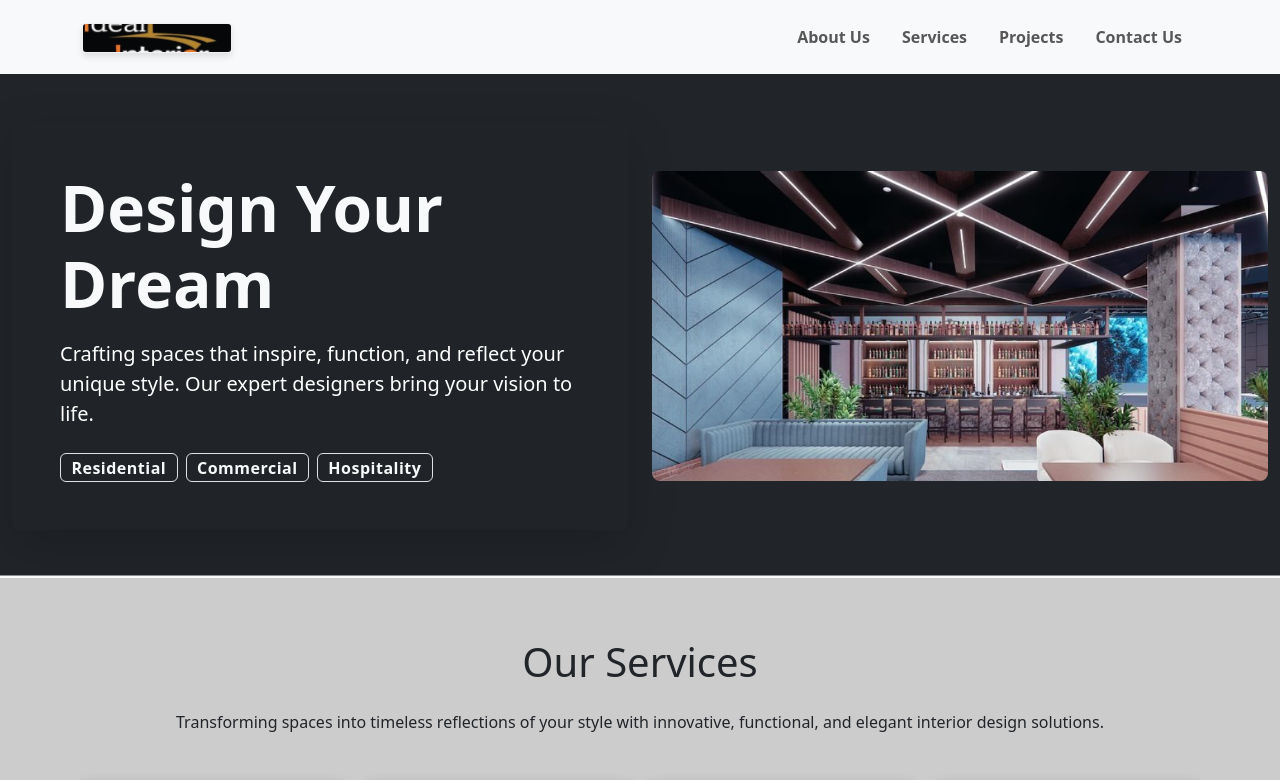
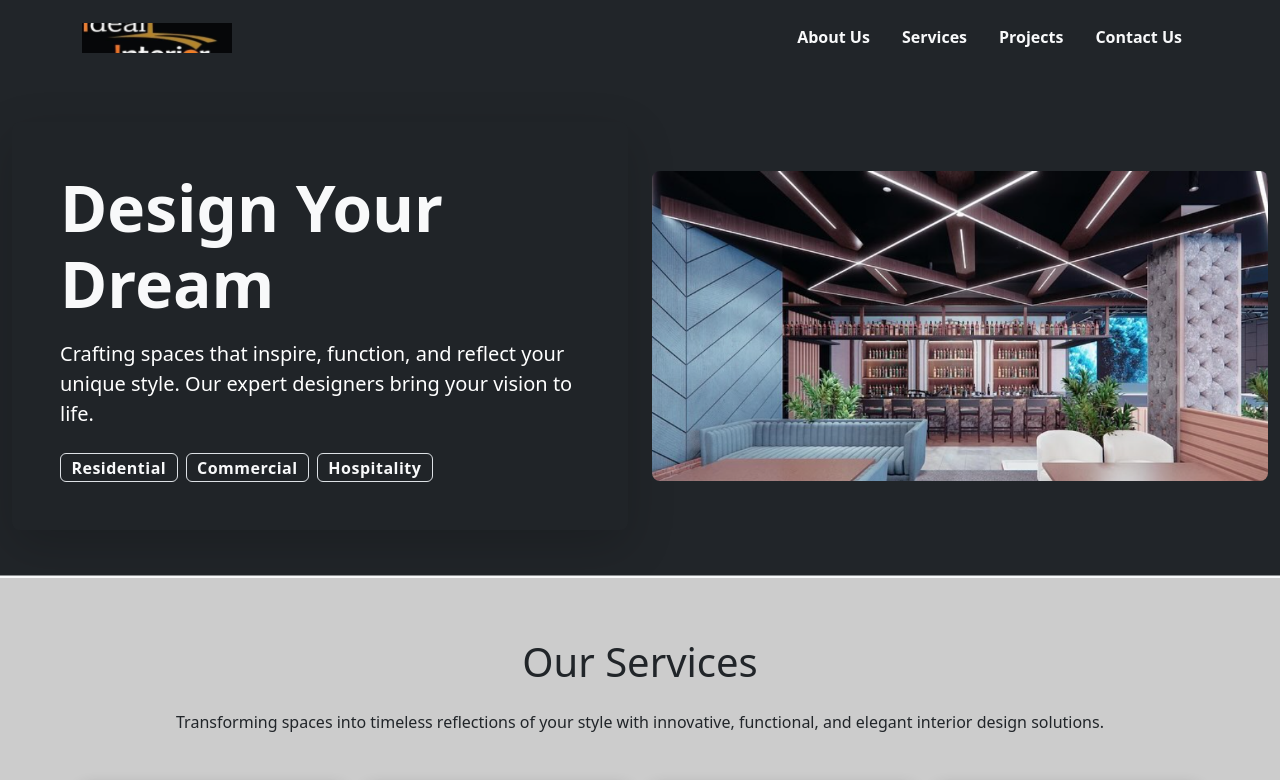
Before and after one commit to prabaldeshar/interior-website, a Next.js app: page / in a window 1280 px wide. Shown: the top 780 px of the page. Built offline with nearby package versions, Linux system fonts and the light colour scheme.

Commit message:
Refactor NavBar styles for improved visibility; update global font family for consistency

```diff
--- a/components/NavBar.js
+++ b/components/NavBar.js
@@ -27,7 +27,7 @@ const NavLink = ({ href, children }) => {
       <a
         href={href}
         onClick={handleClick}
-        className="nav-link px-3 py-2 text-gray-600 hover:bg-light hover:text-primary rounded-md fw-semibold"
+        className="nav-link px-3 py-2 text-light hover:bg-light hover:text-primary rounded-md fw-semibold"
       >
         {children}
       </a>
@@ -37,7 +37,7 @@ const NavLink = ({ href, children }) => {
 
 const NavBar = () => {
   return (
-    <nav className="navbar navbar-expand-lg navbar-light bg-light shadow-sm py-3">
+    <nav className="navbar navbar-expand-lg navbar-dark bg-dark shadow-sm py-3">
       <div className="container">
         {/* Logo */}
         <Link href="/" className="navbar-brand fw-bold text-primary">
--- a/src/app/globals.css
+++ b/src/app/globals.css
@@ -87,7 +87,7 @@ body {
   font-weight: bold;
   margin: 0;
   line-height: 1.5;
-  font-family: Arial;
+  font-family: Arial, Helvetica, sans-serif;
 }
 
 body {
@@ -207,8 +207,5 @@ body {
   width: 150px; /* Adjust the width as needed */
   height: 60px; /* Adjust the height as needed */
   object-fit: cover; /* Ensures the logo maintains its aspect ratio */
-  box-shadow: 0px 4px 6px rgba(0, 0, 0, 0.1); /* Adds a subtle shadow for a polished look */
-  border-radius: 4px; /* Optional: Slight rounding for modern design */
-  border: 1px solid #f0f0f0; /* Optional: Adds a border for better contrast */
   transition: transform 0.3s ease-in-out; /* Smooth hover animation */
 }
```
